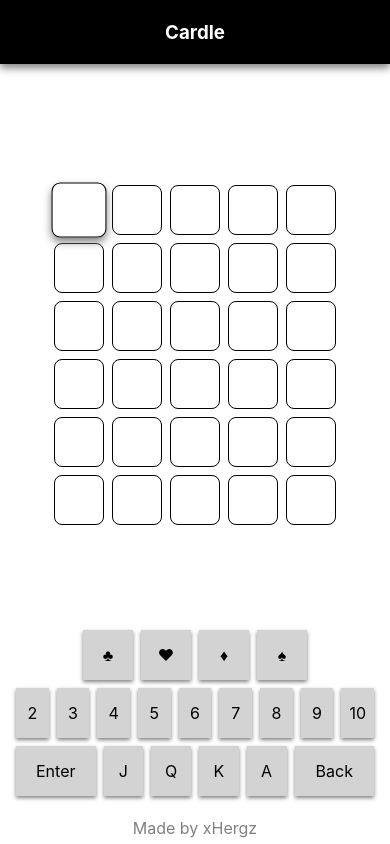
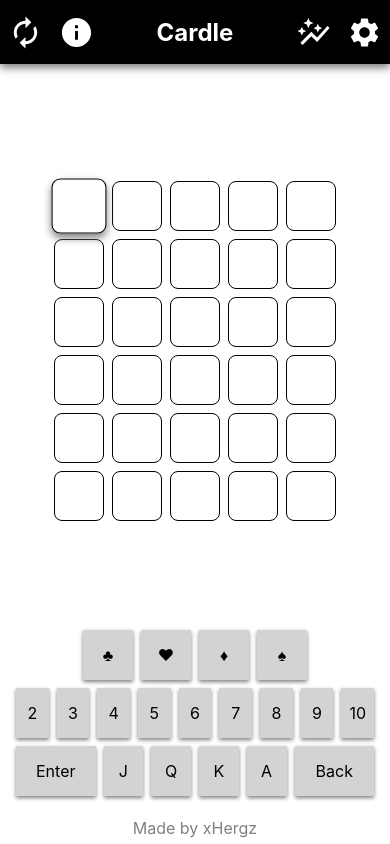
Before and after one commit to xHergz/cardle, a Next.js app: page / in a window 390 px wide. Built offline with nearby package versions, Linux system fonts and the light colour scheme.

Commit message:
Fixed more mobile styles. Added reset button and more buttons. Started info modal.

```diff
--- a/package.json
+++ b/package.json
@@ -11,6 +11,10 @@
     "test": "echo \"No tests to run yet\" && exit 0"
   },
   "dependencies": {
+    "@emotion/react": "^11.8.1",
+    "@emotion/styled": "^11.8.1",
+    "@mui/icons-material": "^5.4.4",
+    "@mui/material": "^5.4.4",
     "clsx": "^1.1.1",
     "lodash": "^4.17.21",
     "next": "12.1.0",
--- a/pages/index.tsx
+++ b/pages/index.tsx
@@ -2,15 +2,21 @@ import { isNil } from "lodash";
 import type { NextPage } from "next";
 import Head from "next/head";
 import { useEffect, useState } from "react";
+import { Box, IconButton, Typography } from "@mui/material";
+import AutoGraph from "@mui/icons-material/AutoGraph";
+import Autorenew from "@mui/icons-material/Autorenew";
+import Info from "@mui/icons-material/Info";
+import Settings from "@mui/icons-material/Settings";
 import ActionKey from "../src/components/ActionKey";
+import CustomDialog from "../src/components/CustomDialog";
 import { GuessData } from "../src/components/Guess";
 import GuessGroup, { GUESSES } from "../src/components/GuessGroup";
-import Key from "../src/components/Key";
 import SuitKey from "../src/components/SuitKey";
 import ValueKey from "../src/components/ValueKey";
 import Card, { CardSuit, CardValue } from "../src/lib/card";
 import Deck from "../src/lib/deck";
 import styles from "../styles/Home.module.css";
+import { useVisibility } from "../src/util/hooks.util";
 
 const TRIES = 6;
 
@@ -31,6 +37,7 @@ const Home: NextPage = () => {
     const [currentGuess, setCurrentGuess] = useState<number>(0);
     const [submitted, setSubmitted] = useState<GuessData[][]>([]);
     const [currentTry, setCurrentTry] = useState<number>(0);
+    const [infoModalOpen, openInfoModal, closeInfoModal] = useVisibility(false);
 
     useEffect(() => {
         setCurrentCards(currentDeck.deal(5).map((index) => new Card(index)));
@@ -38,6 +45,10 @@ const Home: NextPage = () => {
 
     const redeal = (): void => {
         setCurrentDeck(new Deck(true));
+        setGuesses([]);
+        setCurrentGuess(0);
+        setSubmitted([]);
+        setCurrentTry(0);
     };
 
     const updateGuess = (guess: GuessData): void => {
@@ -102,7 +113,6 @@ const Home: NextPage = () => {
         setCurrentGuess(currentGuess + 1);
     };
 
-    console.log(submitted);
     return (
         <div className={styles.container}>
             <Head>
@@ -116,7 +126,23 @@ const Home: NextPage = () => {
                 <link rel="icon" href="/favicon.ico" />
             </Head>
             <header className={styles.header}>
-                <h3>Cardle</h3>
+                <div className={styles.headerSection}>
+                    <IconButton sx={{ color: "white" }} onClick={redeal}>
+                        <Autorenew fontSize="large" />
+                    </IconButton>
+                    <IconButton sx={{ color: "white" }} onClick={openInfoModal}>
+                        <Info fontSize="large" />
+                    </IconButton>
+                </div>
+                <h2 className={styles.headerSection}>Cardle</h2>
+                <div className={styles.headerSection}>
+                    <IconButton sx={{ color: "white" }}>
+                        <AutoGraph fontSize="large" />
+                    </IconButton>
+                    <IconButton sx={{ color: "white" }}>
+                        <Settings fontSize="large" />
+                    </IconButton>
+                </div>
             </header>
             <main className={styles.main}>
                 <div className={styles.gameArea}>
@@ -190,6 +216,32 @@ const Home: NextPage = () => {
                         <ActionKey onClick={backspace} label="Back" />
                     </div>
                 </div>
+                <CustomDialog
+                    id="info"
+                    title="How to Play"
+                    open={infoModalOpen}
+                    onClose={closeInfoModal}
+                >
+                    <>
+                        <Typography variant="body1">
+                            Objective: Correctly guess the 5 random cards. You
+                            get 6 guesses and will receive different information
+                            after each guess.
+                        </Typography>
+                        <Typography variant="body1">
+                            {"\u1F7EA"} = Correct suit, wrong value
+                        </Typography>
+                        <Typography variant="body1">
+                            {"\u1F7E6"} = Correct value, wrong suit
+                        </Typography>
+                        <Typography variant="body1">
+                            {"\u1F7E8"} = Correct value and suit, wrong position
+                        </Typography>
+                        <Typography variant="body1">
+                            {"\u1F7E9"} = Correct value, wrong suit
+                        </Typography>
+                    </>
+                </CustomDialog>
             </main>
 
             <footer className={styles.footer}>
--- /dev/null
+++ b/src/components/CustomDialog.tsx
@@ -0,0 +1,68 @@
+import React from "react";
+import {
+    Box,
+    Dialog,
+    DialogActions,
+    DialogContent,
+    DialogTitle,
+    IconButton,
+    ModalProps,
+    Typography,
+} from "@mui/material";
+import Close from "@mui/icons-material/Close";
+
+import styles from "../../styles/CustomDialog.module.css";
+import { isNil } from "lodash";
+
+type CustomProps = {
+    id: string;
+    title: string;
+    onClose?: () => void;
+};
+
+export type CustomDialogTitleProps = React.PropsWithChildren<CustomProps>;
+
+const CustomDialogTitle: React.FunctionComponent<CustomDialogTitleProps> = (
+    props: CustomDialogTitleProps
+): JSX.Element => {
+    return (
+        <DialogTitle className={styles.dialogTitle}>
+            <Typography id={`${props.id}-modal-title`} variant="h6">
+                {props.title}
+            </Typography>
+            <div className={styles.dialogTitleContent}>{props.children}</div>
+            {!isNil(props.onClose) ? (
+                <IconButton onClick={props.onClose}>
+                    <Close />
+                </IconButton>
+            ) : null}
+        </DialogTitle>
+    );
+};
+
+export type CustomDailogProps = React.PropsWithChildren<
+    Pick<ModalProps, "open"> & CustomProps
+>;
+
+const CustomDialog: React.FunctionComponent<CustomDailogProps> = (
+    props: CustomDailogProps
+): JSX.Element => {
+    return (
+        <Dialog
+            open={props.open}
+            onClose={props.onClose}
+            aria-labelledby={`${props.id}-modal-title`}
+            aria-describedby={`${props.id}-modal-description`}
+        >
+            <CustomDialogTitle
+                id={props.id}
+                title={props.title}
+                onClose={props.onClose}
+            />
+            <DialogContent>{props.children}</DialogContent>
+            <DialogActions></DialogActions>
+        </Dialog>
+    );
+};
+
+export default CustomDialog;
--- /dev/null
+++ b/src/util/hooks.util.ts
@@ -0,0 +1,21 @@
+import { useCallback, useState } from "react";
+
+export function useVisibility(
+    initiallyVisible: boolean,
+    prepare?: () => void
+): [boolean, () => void, () => void] {
+    const [visible, setVisible] = useState<boolean>(initiallyVisible);
+
+    const show = useCallback((): void => {
+        if (prepare) {
+            prepare();
+        }
+        return setVisible(true);
+    }, [prepare, setVisible]);
+
+    const hide = useCallback((): void => {
+        return setVisible(false);
+    }, [setVisible]);
+
+    return [visible, show, hide];
+}
--- /dev/null
+++ b/styles/CustomDialog.module.css
@@ -0,0 +1,9 @@
+.dialogTitle {
+    display: flex;
+    flex-direction: row;
+    align-items: center;
+}
+
+.dialogTitleContent {
+    flex: 1;
+}
--- a/styles/Home.module.css
+++ b/styles/Home.module.css
@@ -22,6 +22,7 @@
     align-items: center;
     margin: 0 auto;
     max-width: 800px;
+    gap: 8px;
 }
 
 .footer {
@@ -146,3 +147,31 @@
     justify-content: center;
     gap: 8px;
 }
+
+.iconButton {
+    padding: 0;
+    border: none;
+    font: inherit;
+    color: inherit;
+    outline: none;
+    background-color: transparent;
+    cursor: pointer;
+}
+
+.headerSection {
+    flex: 1;
+    display: flex;
+    align-items: center;
+}
+
+.headerSection:nth-child(1) {
+    justify-content: flex-start;
+}
+
+.headerSection:nth-child(2) {
+    justify-content: center;
+}
+
+.headerSection:nth-child(3) {
+    justify-content: flex-end;
+}
--- a/styles/Keys.module.css
+++ b/styles/Keys.module.css
@@ -3,6 +3,7 @@
     border: none;
     font: inherit;
     color: inherit;
+    outline: none;
     background-color: transparent;
     cursor: pointer;
 
@@ -17,6 +18,14 @@
     align-items: center;
 }
 
+.key:active {
+    background-color: gray;
+    transition: all 0.1s ease-in-out;
+    transform: scale(1.05);
+    border-radius: 4px;
+    box-shadow: none;
+}
+
 .doubleKey {
     max-width: 150px;
     flex: 2;
```
Also changed, not shown: 1 other file (tests, documents, lock files or other folders).
